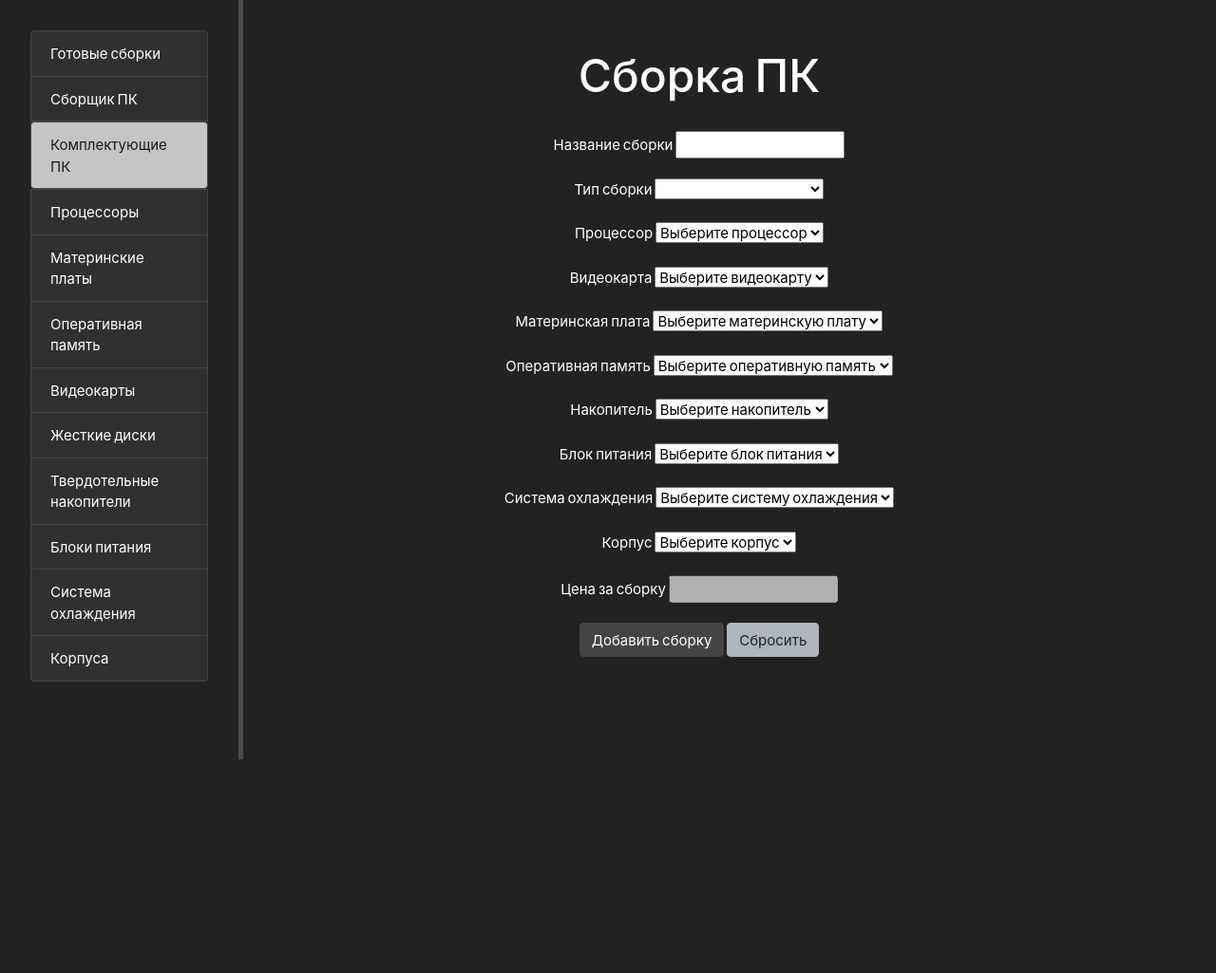
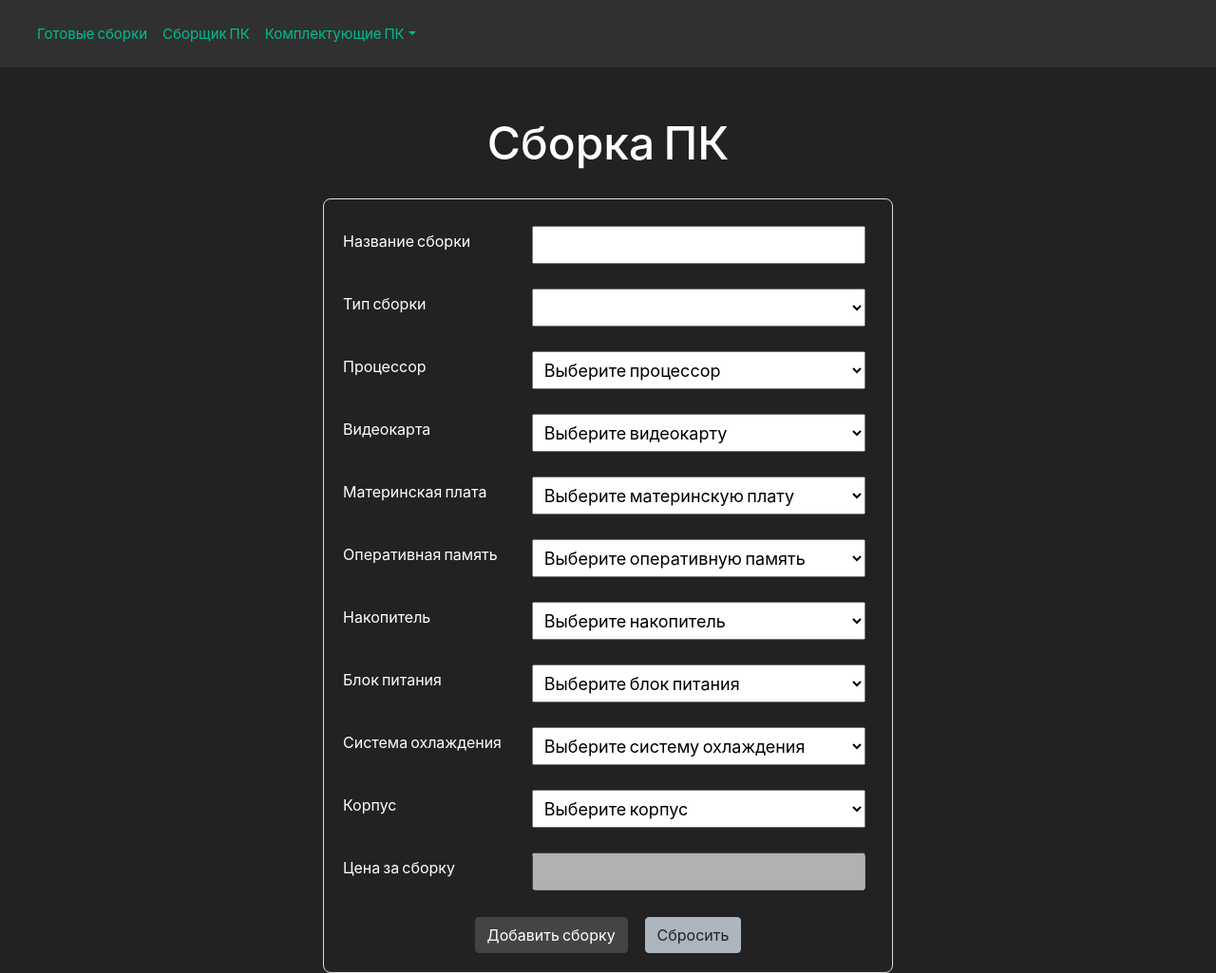
Before and after one commit to PunkPlusPlus/PC-lego, a Django app: page /assemblerPC/ in a window 1280 px wide. Shown: the whole page at 95% size. Before the commit the page ends 800 px from the top, so only its background shows below. Run offline with Django 5.2, Linux system fonts and the light colour scheme; data comes from the database, SQL or seed files in the repository; data that the repository does not hold is empty; parts of the project's set-up code (start-up, migrations or seed data) failed here and were passed over; some libraries are stand-ins or nearby versions.

Commit message:
fix form

```diff
--- a/configurator/static/configurator/css/base_templates.css
+++ b/configurator/static/configurator/css/base_templates.css
@@ -1,33 +1,17 @@
-aside {
-    float: left;
-    background: #222;
-    width: 20%;
-    padding: 2.5%;
-    height: 100vh;
-    color: #fff;
-    border-right: 5px solid #4d4d4d;
-}
+main {
 
-main {
-    float: left;
     margin-top: 50px;
     text-align: center;
-    width: 75%;
-}
-
-img {
-    width: 400px;
-    float: left;
-}
-
-div.card.mb-3 {
-    width: 400px;
 }
 
 .container {
     display: flex;
     padding: 100px;
     grid-gap: 100px;
+}
+
+.card.mb-3 {
+    width: 400px;
 }
 
 .pc-list {
@@ -41,3 +25,50 @@ div.card.mb-3 {
     margin: 2rem;
     max-width: 250px;
 }
+
+form {
+    max-width: 600px;
+    margin: 0 auto;
+    padding: 20px;
+    border: 1px solid #ddd;
+    border-radius: 8px;
+}
+
+.pc-form-row {
+    display: flex;
+    align-items: center;
+    margin-bottom: 10px;
+}
+
+.pc-form-label {
+    width: 50%;
+    max-width: 30ch;
+    text-align: left;
+    margin-right: 10px;
+    font-size: 16px;
+}
+
+.pc-form-field input,
+.pc-form-field select {
+    width: 100%;
+    max-width: 50ch;
+    height: 40px;
+    font-size: 18px;
+    padding: 8px;
+    box-sizing: border-box;
+}
+
+.pc-form-field {
+    width: 100%;
+    max-width: 50ch;
+    padding: 8px;
+}
+
+.btn {
+    margin-top: 10px;
+    font-size: 16px;
+}
+
+.btn-secondary {
+    margin-right: 15px;
+}
--- a/configurator/static/configurator/js/type_pc.js
+++ b/configurator/static/configurator/js/type_pc.js
@@ -13,6 +13,6 @@ typeField.addEventListener('change', function() {
     const selectedType = this.value; // Получаем выбранный тип
     if (selectedType) {
         // Перенаправляем на URL с выбранным типом
-        window.location.href = "{% url 'assembler_PC' %}?type=" + selectedType;
+        window.location.href = 'http://127.0.0.1:8000/assemblerPC/?type=' + encodeURIComponent(selectedType);
     }
 });
--- a/configurator/templates/configurator/assembler_pc.html
+++ b/configurator/templates/configurator/assembler_pc.html
@@ -4,20 +4,20 @@
 {% block title %}Сборщик ПК{% endblock %}
 
 {% block content %}
-    <div class="list-group">
     <h1>Сборка ПК</h1><br>
     <form method="post">
         {% csrf_token %}
         {% for f in form %}
-                <div class="form-group">
-                    <label class="form-label">{{ f.label }}</label>
+            <div class="pc-form-row">
+                <label class="pc-form-label">{{ f.label }}</label>
+                <div class="pc-form-field">
                     {{ f }}
+                </div>
             </div>
         {% endfor %}
         <button type="submit" class="btn btn-secondary">Добавить сборку</button>
         <button type="reset" class="btn btn-light">Сбросить</button>
     </form>
-    </div>
     <script src="{% static 'configurator/js/type_pc.js' %}"></script>
     <script src="{% static 'configurator/js/total_price.js' %}"></script>
 {% endblock %}
--- a/configurator/templates/configurator/base_templates.html
+++ b/configurator/templates/configurator/base_templates.html
@@ -11,27 +11,38 @@
     <link rel="stylesheet" href="{% static 'configurator/css/base_templates.css' %}">
 </head>
 <body>
-    <aside>
-        <div class="list-group">
-          <a href="" class="list-group-item list-group-item-action">Готовые сборки</a>
-          <a href="{% url 'home_page' %}" class="list-group-item list-group-item-action">Сборщик ПК</a>
-          <ul class="list-group">
-            <li class="list-group-item list-group-item-dark d-flex justify-content-between align-items-center">
-            Комплектующие ПК
-            </li>
-          </ul>
-          <a href="" class="list-group-item list-group-item-action">Процессоры</a>
-          <a href="" class="list-group-item list-group-item-action">Материнские платы</a>
-          <a href="" class="list-group-item list-group-item-action">Оперативная память</a>
-          <a href="" class="list-group-item list-group-item-action">Видеокарты</a>
-          <a href="" class="list-group-item list-group-item-action">Жесткие диски</a>
-          <a href="" class="list-group-item list-group-item-action">Твердотельные накопители</a>
-          <a href="" class="list-group-item list-group-item-action">Блоки питания</a>
-          <a href="" class="list-group-item list-group-item-action">Система охлаждения</a>
-          <a href="" class="list-group-item list-group-item-action">Корпуса</a>
-        </div>
-
-    </aside>
+<nav class="navbar navbar-expand-lg bg-dark" data-bs-theme="dark">
+  <div class="container-fluid">
+    <div class="collapse navbar-collapse" id="navbarColor02">
+      <ul class="navbar-nav me-auto">
+        <li class="nav-item">
+          <a class="nav-link active" href="{% url 'computers' %}">Готовые сборки
+            <span class="visually-hidden"></span>
+          </a>
+        </li>
+        <li class="nav-item">
+          <a class="nav-link" href="{% url 'home_page' %}">Сборщик ПК</a>
+        </li>
+        <li class="nav-item dropdown">
+          <a class="nav-link dropdown-toggle" data-bs-toggle="dropdown" href="#" role="button" aria-haspopup="true" aria-expanded="false">Комплектующие ПК</a>
+          <div class="dropdown-menu">
+            <a class="dropdown-item" href="#">Процессоры</a>
+            <a class="dropdown-item" href="#">Материнские платы</a>
+            <a class="dropdown-item" href="#">Оперативная память</a>
+            <a class="dropdown-item" href="#">Видеокарты</a>
+            <a class="dropdown-item" href="#">Жесткие диски</a>
+            <a class="dropdown-item" href="#">Твердотельные накопители</a>
+            <a class="dropdown-item" href="#">Блоки питания</a>
+            <a class="dropdown-item" href="#">Система охлаждения</a>
+            <a class="dropdown-item" href="#">Корпуса</a>
+            <div class="dropdown-divider"></div>
+            <a class="dropdown-item" href="#">Separated link</a>
+          </div>
+        </li>
+      </ul>
+    </div>
+  </div>
+</nav>
     <main>
         {% block content %}
         {% endblock %}
--- a/configurator/templates/configurator/home_page.html
+++ b/configurator/templates/configurator/home_page.html
@@ -8,13 +8,13 @@
 {% block content %}
     <h2>Собери свой ПК</h2>
     <p>
-        Возможно выбрать <a href="" class="text-info">готовые сборки</a>, или воспользоваться
+        Возможно выбрать <a href="{% url 'computers' %}" class="text-info">готовые сборки</a>, или воспользоваться
         <a href="{% url 'home_page' %}" class="text-info">сборщиком ПК</a> и собрать свой комплект!
     </p>
 
     <div class="container">
         <div class="card mb-3">
-          <img src="{% static 'configurator/image/game.png' %}" alt="Игровой ПК">
+          <img src="{% static 'configurator/image/game.png' %}" class="card-img-top" alt="Игровой ПК">
           <div class="card-body">
             <p class="card-text">Игровой ПК обеспечивает максимальную производительность в играх благодаря мощному процессору последнего поколения и видеокарте с высокими показателями графической мощности. С его помощью вы сможете запускать самые современные игры на ультра-настройках без малейших задержек.</p>
           </div>
@@ -22,7 +22,7 @@
         </div>
 
         <div class="card mb-3">
-          <img src="{% static 'configurator/image/office.png' %}" alt="Офисный ПК">
+          <img src="{% static 'configurator/image/office.png' %}" class="card-img-top" alt="Офисный ПК">
           <div class="card-body">
             <p class="card-text">Офисный ПК представляет собой идеальное решение для повседневных задач и работы, включая серфинг в интернете, обработку текстов, работу с таблицами и просмотр мультимедийных файлов.</p>
           </div>
--- a/configurator/urls.py
+++ b/configurator/urls.py
@@ -8,7 +8,7 @@ router.register(r'cpus', views.ApiCpuViewSet)
 urlpatterns = [
     path('', views.HomePageView.as_view(), name='home_page'),
     path('assemblerPC/', views.AssemblerPCView.as_view(), name='assembler_PC'),
-    path('computers/', views.PCList.as_view()),
+    path('computers/', views.PCList.as_view(), name='computers'),
     path('api/price', views.get_price),
     path('api/', include(router.urls)),
 ]
```
Lines whose indentation alone changed are shown as unchanged.
